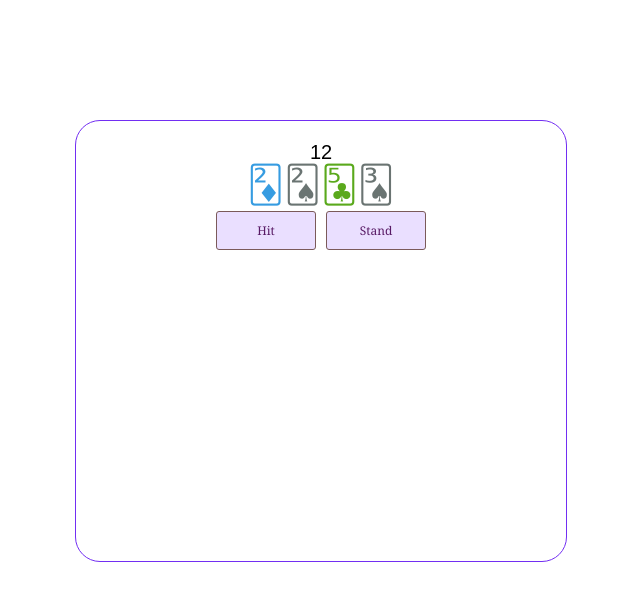
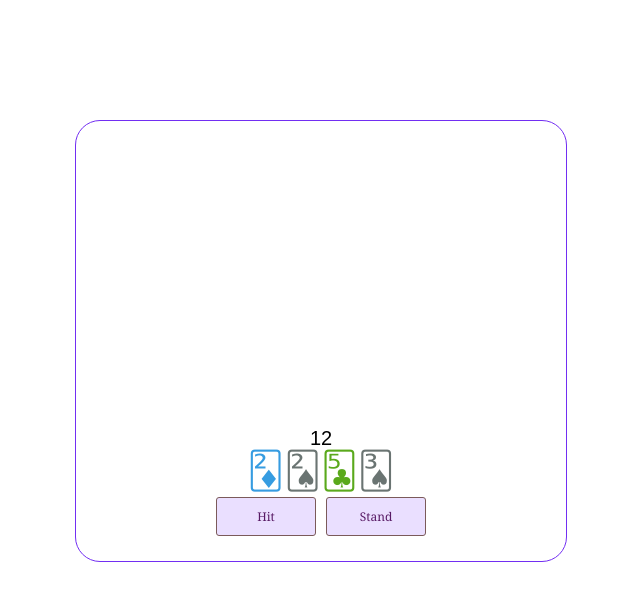
Before and after one commit to damnhotcoffee/blackjack-react, a React app: page / in a window 1280 px wide. Shown: the whole page, without its empty margins (340-980 px from the left). Built offline with nearby package versions, Linux system fonts and the light colour scheme.

Commit message:
Make board a flex column justified to flex-end

```diff
--- a/src/Game.css
+++ b/src/Game.css
@@ -5,6 +5,9 @@
   width: 450px;
   height: 400px;
   margin: -200px 0 0 -225px;
+  display: flex;
+  flex-direction: column;
+  justify-content: flex-end;
 }
 .card-holder {
   display: flex;
```
